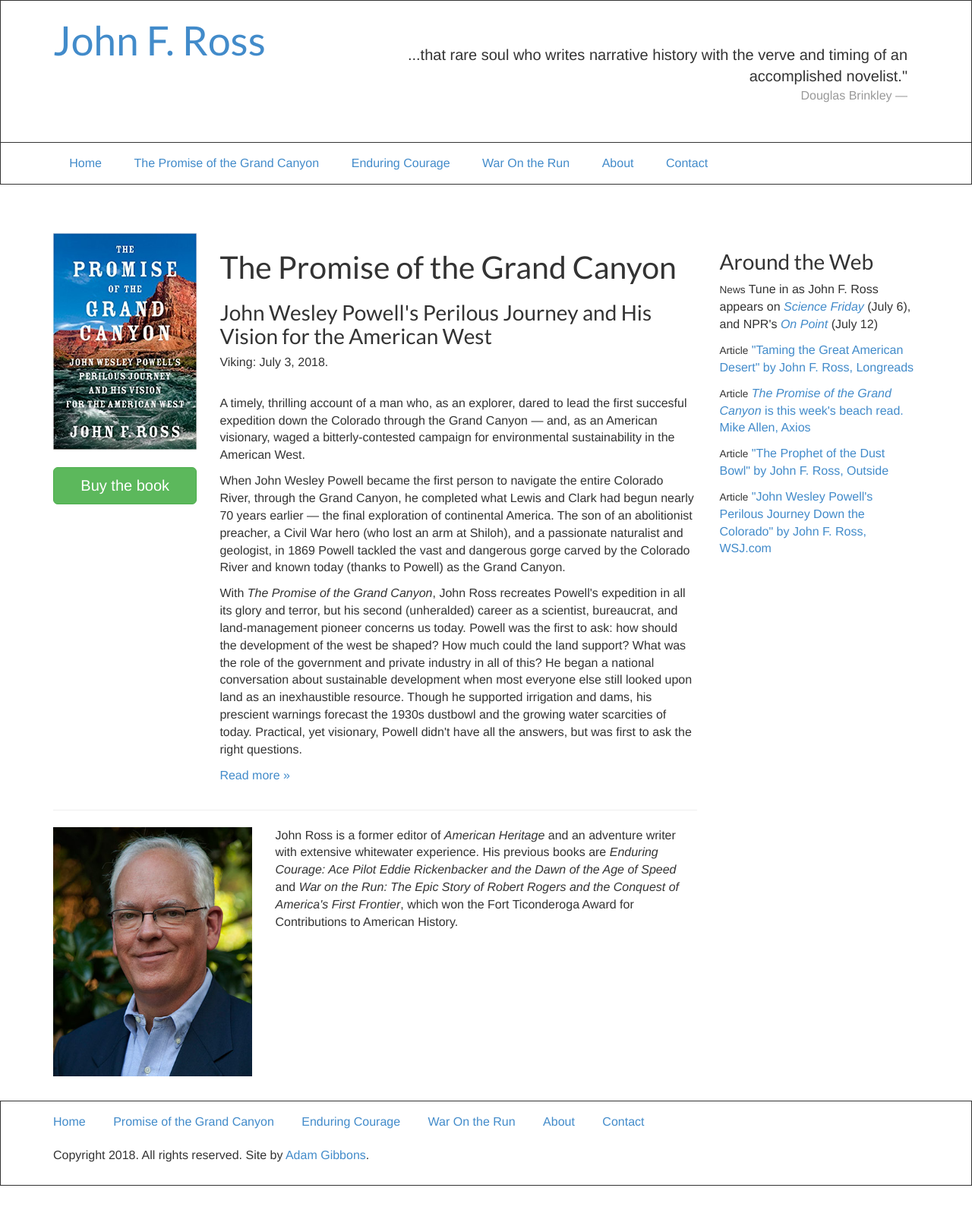
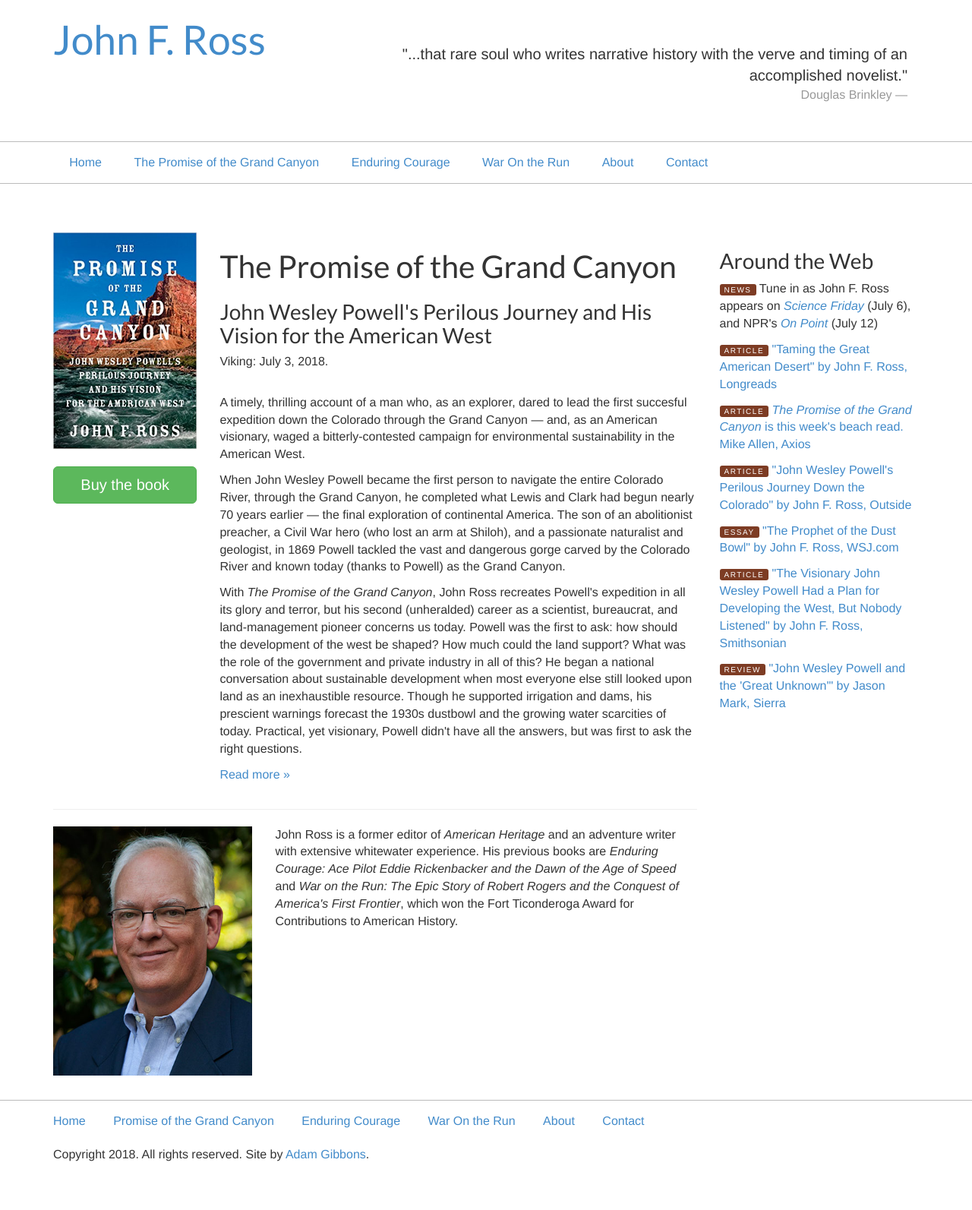
Before and after one commit to adamgibbons/jfr, a Jekyll site: the page built from index.md, in a window 1280 px wide. Shown: the whole page at 76% size. Built offline with Jekyll 4.4.1, drawn with Linux system fonts in a browser that asks for light colours; nearby versions of some CDN libraries.

Commit message:
add review, update styles

```diff
--- a/_includes/header.html
+++ b/_includes/header.html
@@ -6,7 +6,7 @@
       </div>
       <div class="col-lg-8 col-md-6 col-sm-6">
         <br><br>
-        <blockquote style="border-right:none;" class="blockquote-reverse">...that rare soul who writes narrative history with the verve and timing of an accomplished novelist."
+        <blockquote style="border-right:none;" class="blockquote-reverse">"...that rare soul who writes narrative history with the verve and timing of an accomplished novelist."
           <footer>Douglas Brinkley</footer>
         </blockquote>
       </div>
--- a/index.md
+++ b/index.md
@@ -64,15 +64,19 @@ title: "John F. Ross | Author and Historical Journalist"
     <div class="col-md-3">
       <h3>Around the Web</h3>
 
-      <p><small>News</small> Tune in as John F. Ross appears on <a href="https://www.sciencefriday.com/"><em>Science Friday</em></a> (July 6), and NPR's <a href="http://www.wbur.org/onpoint"><em>On Point</em></a> (July 12)</p>
+      <p><small class="tag">News</small> Tune in as John F. Ross appears on <a href="https://www.sciencefriday.com/"><em>Science Friday</em></a> (July 6), and NPR's <a href="http://www.wbur.org/onpoint"><em>On Point</em></a> (July 12)</p>
 
-      <p><small>Article</small> <a href="https://longreads.com/2018/07/02/taming-the-great-american-desert/">"Taming the Great American Desert" by John F. Ross, Longreads</a></p>
+      <p><small class="tag">Article</small> <a href="https://longreads.com/2018/07/02/taming-the-great-american-desert/">"Taming the Great American Desert" by John F. Ross, Longreads</a></p>
 
-      <p><small>Article</small> <a href="https://www.axios.com/newsletters/axios-pm-69388126-893a-4849-8e49-521711a6295e.html"><em>The Promise of the Grand Canyon</em> is this week's beach read. Mike Allen, Axios</a></p>
+      <p><small class="tag">Article</small> <a href="https://www.axios.com/newsletters/axios-pm-69388126-893a-4849-8e49-521711a6295e.html"><em>The Promise of the Grand Canyon</em> is this week's beach read. Mike Allen, Axios</a></p>
 
-      <p><small>Article</small> <a href="https://www.outsideonline.com/2304721/john-wesley-powells-perilous-journey-down-colorado">"The Prophet of the Dust Bowl" by John F. Ross, Outside</a></p>
+      <p><small class="tag">Article</small> <a href="https://www.outsideonline.com/2304721/john-wesley-powells-perilous-journey-down-colorado">"John Wesley Powell's Perilous Journey Down the Colorado" by John F. Ross, Outside</a></p>
 
-      <p><small>Article</small> <a href="https://www.wsj.com/articles/the-prophet-of-thedust-bowl-1528987986">"John Wesley Powell's Perilous Journey Down the Colorado" by John F. Ross, WSJ.com</a></p>
+      <p><small class="tag">Essay</small> <a href="https://www.wsj.com/articles/the-prophet-of-thedust-bowl-1528987986">"The Prophet of the Dust Bowl" by John F. Ross, WSJ.com</a></p>
+
+      <p><small class="tag">Article</small> <a href="https://www.smithsonianmag.com/smithsonian-institution/visionary-john-wesley-powell-had-plan-developing-west-nobody-listened-180969182/">"The Visionary John Wesley Powell Had a Plan for Developing the West, But Nobody Listened" by John F. Ross, Smithsonian</a></p>
+
+      <p><small class="tag">Review</small> <a href="https://www.sierraclub.org/sierra/2018-4-july-august/books/john-wesley-powell-and-great-unknown">"John Wesley Powell and the 'Great Unknown'" by Jason Mark, Sierra</a></p>
     </div>
   </div>
 </div>
```
Also changed, not shown: other parts of _includes/header.html (+0 -3 lines), promise.md (+5 -0 lines), styles/main.css.
